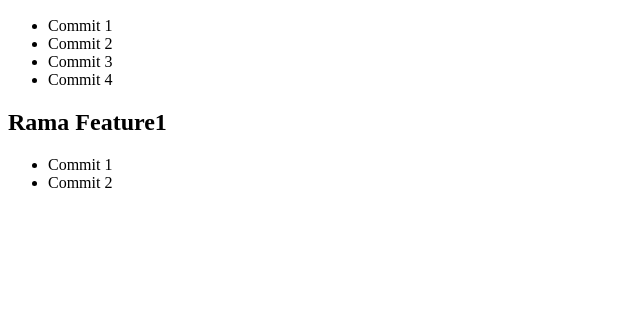
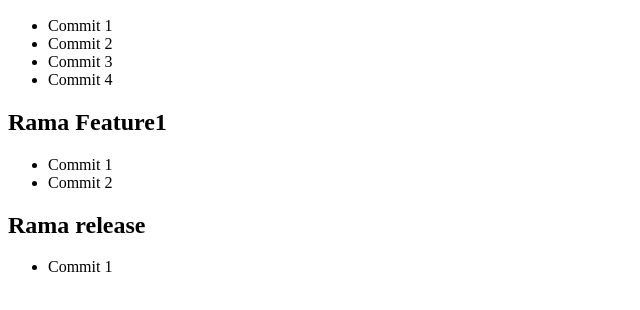
Before and after one commit to zabieru363/DWEC_UT02_P01_Git, a plain HTML site: page index.html in a window 1280 px wide. Shown: the part 110-420 px from the top of the page, without its empty margins (0-640 px from the left). Drawn offline with Linux system fonts and the light colour scheme.

Commit message:
Release commit 1

```diff
--- a/index.html
+++ b/index.html
@@ -22,5 +22,10 @@
             <li>Commit 1</li>
             <li>Commit 2</li>
         </ul>
+
+        <h2>Rama release</h2>
+        <ul>
+            <li>Commit 1</li>
+        </ul>
     </body>
 </html>
```
